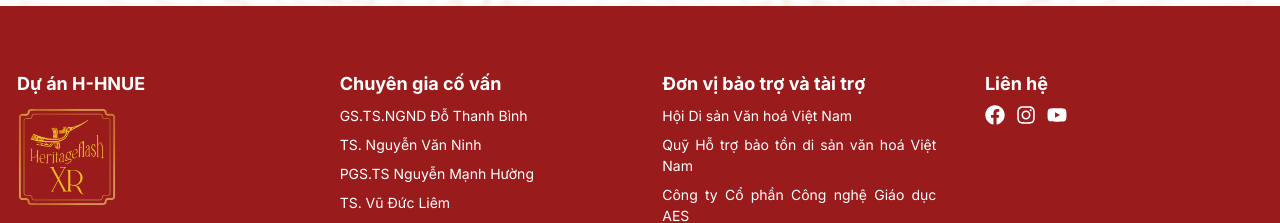
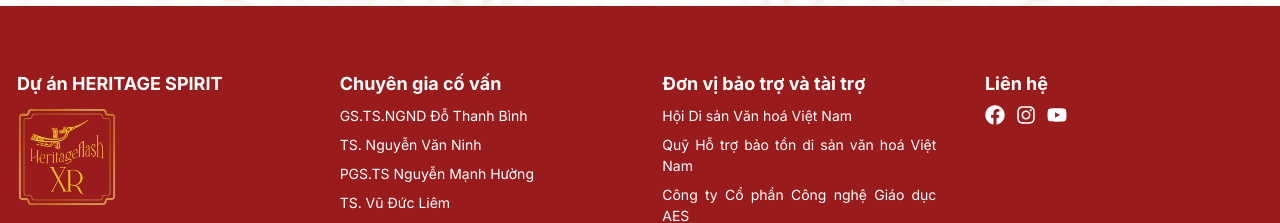
Before and after one commit to Tuanminh2812003/flashcard2, a React (Create React App) app: page /#/ in a window 1280 px wide. Shown: the part 4009-4232 px from the top of the page. Built offline with nearby package versions, Linux system fonts and the light colour scheme.

Commit message:
home ver 6

```diff
--- a/src/Components/Footer/index.js
+++ b/src/Components/Footer/index.js
@@ -12,7 +12,7 @@
                     <div className="Footer__inner">
                         <div className="Footer__inner__row">
                             <div className="Footer__inner__title">
-                                Dự án H-HNUE
+                                Dự án HERITAGE SPIRIT
                             </div>
                             <img src="/Logo.png" alt="logo"/>
                         </div>
```
